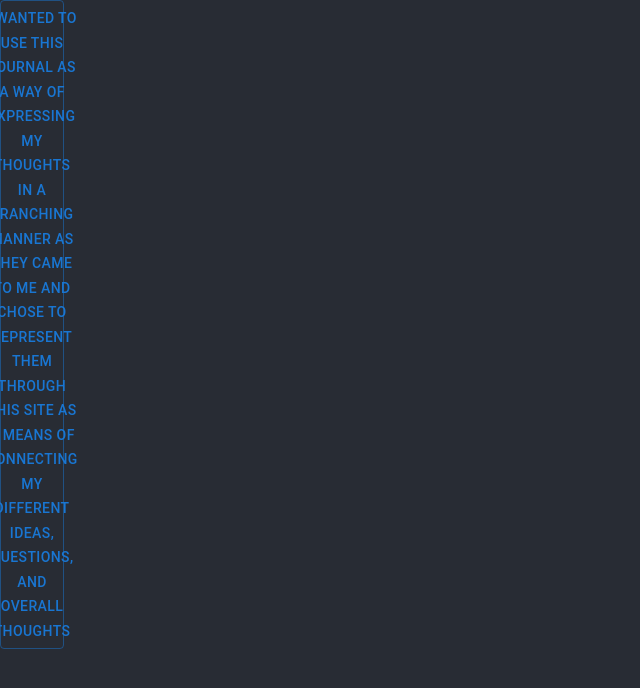
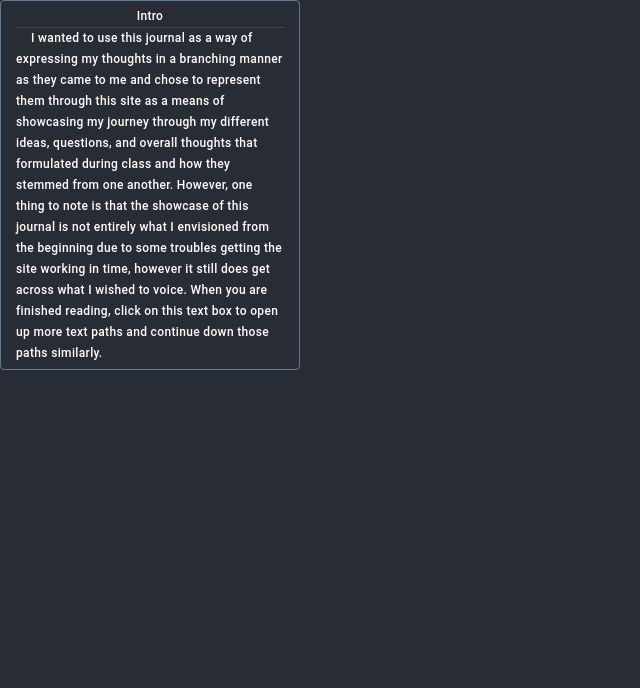
Before and after one commit to Sevrene/journal-1, a React (Create React App) app: page / in a window 1280 px wide. Shown: the top 688 px of the page, without its empty margins (0-640 px from the left). Built offline with nearby package versions, Linux system fonts and the light colour scheme.

Commit message:
Complete Text

```diff
--- a/src/App.css
+++ b/src/App.css
@@ -1,3 +1,7 @@
 body {
   background-color: #282c34;
 }
+
+.App {
+
+}
--- a/src/App.js
+++ b/src/App.js
@@ -1,18 +1,46 @@
 import './App.css';
 import Section from './Section';
+import Stack from '@mui/material/Stack';
 
-const text1 = "I wanted to use this journal as a way of expressing my thoughts in a branching manner as they came to me and chose to represent them through this site as a means of connecting my different ideas, questions, and overall thoughts"
+const text1 = "I wanted to use this journal as a way of expressing my thoughts in a branching manner as they came to me and chose to represent them through this site as a means of showcasing my journey through my different ideas, questions, and overall thoughts that formulated during class and how they stemmed from one another. However, one thing to note is that the showcase of this journal is not entirely what I envisioned from the beginning due to some troubles getting the site working in time, however it still does get across what I wished to voice. When you are finished reading, click on this text box to open up more text paths and continue down those paths similarly."
+const text2 = "Previously I had been very disconnected from the world of Yoga and my only experience with it both physically and historically had been from brief outside views of the “Western” practices of yoga. This led to certain portions of the lectures being much more fascinating than I originally expected as there was a lot more depth to it than I imagined and that led to an immediate reaction of feeling somewhat overwhelmed with the amount of information that actually made up the origins of Yoga and how it evolved over time."
+const text3 = "The more we went into how yoga got to where it is today, how it evolved and how it was adopted within the West, I tended to sometimes get the feeling that I was 'out of place' in my pursuit of learning yoga. I believe that learning in more detail about what it was and how it came to be will help alleviate those feelings, though I would appreciate any feedback on any specifics I should attempt to keep in mind when learning to best come at it from an appreciation standpoint rather than one of appropriation."
+const text4 = "So far the practices have been somewhat more intensive than I originally expected, however I believe that is for the better as I have found that the medium intensity postures to be what works best for my body and mind. However, I don't want to focus too much on any one particular type of yoga until I have experienced the other classes to best gauge my opinion as a whole."
+const text5 = "I don't recall this being explicitly mentioned or discussed at any point and would like to know if this is coincidental or a direct/indirect following of beginning to practice yoga. In the past I very rarely would recall my dreams (maybe one or twice a month). However, since beginning our sessions I have recalled one every night and they have been much more vivid than usual and am curious if this stems from beginning to practice yoga and additionally if it is certain aspects of the practice of yoga that are promoting it to occur more."
+const text6 = "I noticed many of my notable observations of the practice of yoga come directly after class or during rest and believe this may somewhat sway my overall impressions to be focused on the end result rather than the process."
+const text7 = "You had mentioned that many portions of yoga have adjustments to accommodate for differing factors in practitioners, and during our first yoga practice I momentarily experienced situational tinnitus during Shavasana, it quickly went away, however it led to a question that was a little difficult to formulate at the time. In the event of someone having permanent tinnitus or something of a similar nature that 'interrupts' the intended silence, is there something they are suppose to work towards to accommodate this type of ailment, or is simply a hard clash that they would be forced to implement into their relaxation?"
+const text8 = "Less so a problem and more so a very fascinating observation, I found that after our first two practices, the morning after I experienced soreness in various places, the fascinating part to me is that the morning after first practice, I felt stiffest in the areas of my body that worked the least and actually felt at ease in those that we worked the most."
 
 
 
 function App() {
-  return (
-    <div class="App">
-      <Section text={text1} content={
-        <>
-        <Section text="Text 2" />
-        <Section text="Text 3" />
-        </>}
+	return (
+  	<div class="App">
+      <Section title="Intro" dir="row" text={text1} content={
+        <Stack direction="row" spacing={2}>
+        <Section title="Lectures" content={
+          <Stack direction="row" spacing={2}>
+          <Section title="Origins of Yoga" dir="row" text={text2} />
+          <Section title="Yoga Today" text={text3} />
+          </Stack>
+        }/>
+          <Section title="Practicing Yoga" text='' content={
+            <Stack direction="column" spacing={2}>
+            <Section title="General Thoughts" dir="row" text={text4} content={
+							<Stack direction="row" spacing={2}>
+							<Section title="Additional Dreaming" text={text5} />
+							</Stack>
+						}/>
+            <Section title="Potential Problems/Questions" dir="row" text={text6} content={
+							<Stack direction="row" spacing={2}>
+							<Section title="Tinnitus" text={text7} />
+							<Section title="Morning Soreness" text={text8} />
+							</Stack>
+						}/>
+            </Stack>
+          }/>
+      	</Stack>
+			}
       />
     </div>
   );
--- a/src/Section.js
+++ b/src/Section.js
@@ -1,19 +1,39 @@
 import './App.css';
 
 import React, { useState } from 'react';
+import { ThemeProvider, createTheme } from '@mui/material/styles';
 import Button from '@mui/material/Button';
+import Stack from '@mui/material/Stack';
 import Collapse from '@mui/material/Collapse';
+import { Divider, SliderMarkLabel } from '@mui/material';
+import { Box } from '@mui/system';
 
-function Section({text, content}) {
+const darkTheme = createTheme({
+	palette: {
+	  mode: 'dark',
+	},
+  });
+
+function Section({title, text, content, dir}) {
     const [show, setShow] = useState(false);
     return (
-        <div class="section">
-        	<Button sx={{
-				width: 20,
-			}}
-				disabled={show} variant="outlined" onClick={() => setShow(prev => !prev)}>{text}</Button>
-            <Collapse in={show}>{content}</Collapse>
-        </div>
+		<ThemeProvider theme={darkTheme}>
+			<Stack direction={dir} spacing={2}>
+				<Button sx={{
+					marginLeft: 1,
+					marginRight: 1,
+					marginTop: 1,
+					width: 300,
+					fontSize: 12,
+					height: "fit-content",
+					textTransform: 'none',
+					color: "white",
+				}}
+					disabled={show} variant="outlined" onClick={() => setShow(prev => !prev)}><Box>{title}<Divider /><Box sx={{textAlign:"left", textIndent: 15,}}>{text}</Box></Box></Button>
+				<Collapse in={show} children={content} orientation='horizontal'/>
+			</Stack>
+
+		</ThemeProvider>
 	);
 }
 
```
